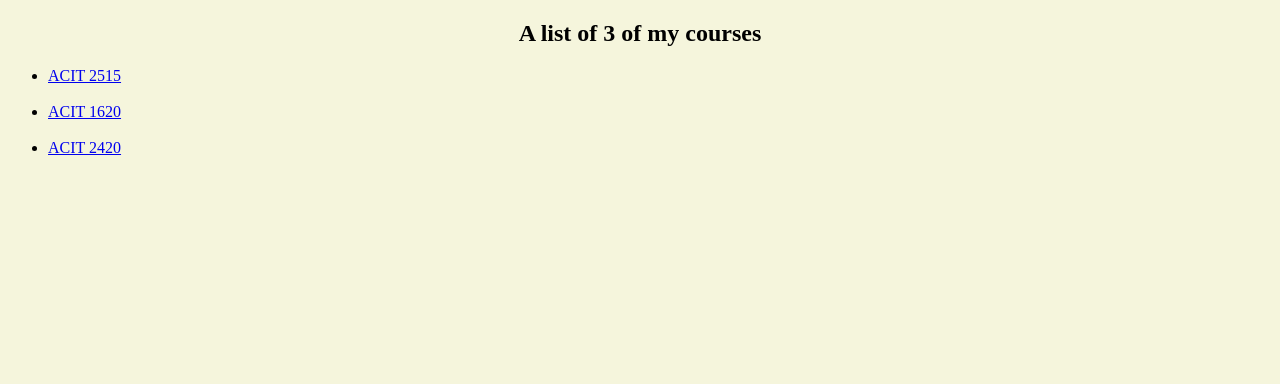
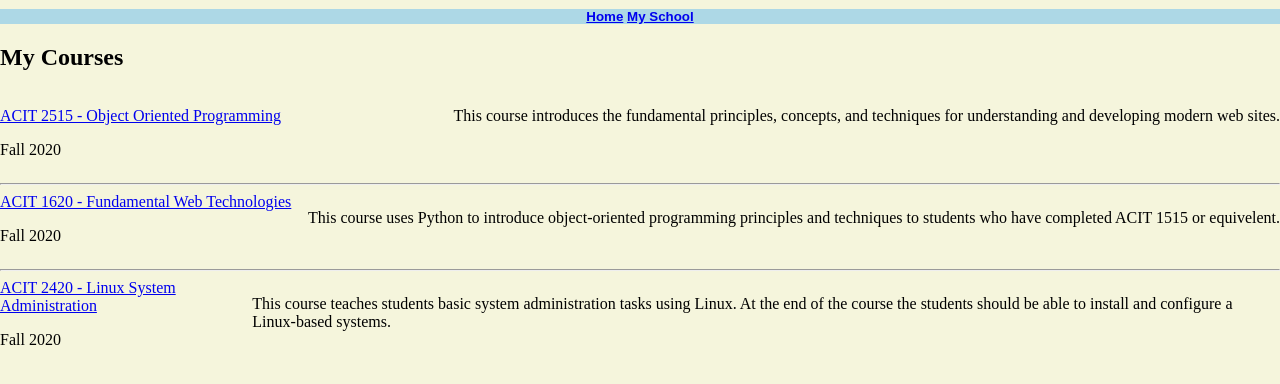
Before and after one commit to nicholasl98/LAB-2-ACIT-1620, a plain HTML site: page personal_website/misc/courses.html in a window 1280 px wide. Drawn offline with Linux system fonts and the light colour scheme.

Commit message:
Lab 5 commit

```diff
--- a/personal_website/css/stylesheet.css
+++ b/personal_website/css/stylesheet.css
@@ -1,15 +1,41 @@
 body{
             background-color: beige;
+            margin: 0;
         }
 h1{
             color : blue;
             text-align: center;
             background-color: lightblue;
             font-family: 'Montserrat', sans-serif;
+            font-size: smaller;
 }
-h2{
-            text-align: center;
+
+.outer-container {
+    display: flex;
+    flex-direction: row;
+    justify-content: space-between;
 }
-p{
-            text-align: center;
+.description-container{
+    text-align: left;
 }
+
+
+
+/*MEDIA QUERIES */
+
+/*mobiles */
+
+@media screen and (max-width: 600px){
+
+    .header > * {
+        display: flex;
+        justify-content: center;
+    }
+
+    .outer-container {
+        display: flex;
+        flex-direction: column;
+        align-items: flex-start;
+    }
+
+}
--- a/personal_website/misc/courses.html
+++ b/personal_website/misc/courses.html
@@ -3,14 +3,50 @@
 
 <link href="../css/stylesheet.css" rel="stylesheet">
 <head>
-    <h2>A list of 3 of my courses</h2>
-    <ul>
-        <li><a href="https://www.bcit.ca/study/outlines/20203045845" title="ACIT 2515"> ACIT 2515 </a></li>
-        <br>
-        <li><a href="https://www.bcit.ca/study/outlines/20201084978" title="ACIT 1620"> ACIT 1620 </a></li>
-        <br>
-        <li><a href="https://www.bcit.ca/study/outlines/20203045842" title="ACIT 1630"> ACIT 2420 </a></li>
-        <br>
+    <meta name="viewport" content="width=device-width, initial-scale=1.0">
 
-    </ul>
 </head>
+
+<body>
+
+    <h1 class="header">
+        <a href="../index.html">Home</a>
+        <a href="../misc/school.html">My School</a>
+    </h1>
+
+    <h2>My Courses</h2>
+    <div class="outer-container">
+        <div class="container">
+            <a href="https://www.bcit.ca/study/outlines/20203045845" title="ACIT 2515"> <p>ACIT 2515 - Object Oriented Programming</p></a>
+            <p class="semester"> Fall 2020 </p>
+        </div>
+        <div class="description-container">
+            <p class="description">This course introduces the fundamental principles, concepts, and techniques for understanding and developing modern web sites. </p>
+        </div>
+    </div>
+
+    <hr>
+
+    <div class="outer-container">
+        <div class="container">
+            <a href="https://www.bcit.ca/study/outlines/20201084978" title="ACIT 1620">ACIT 1620 - Fundamental Web Technologies</a>
+            <p class="semester"> Fall 2020 </p>
+        </div>
+        <div class="description-container">
+            <p class="description">This course uses Python to introduce object-oriented programming principles and techniques to students who have completed ACIT 1515 or equivelent.</p>
+        </div>
+    </div>
+
+    <hr>
+
+    <div class="outer-container">
+        <div class="container">
+            <a href="https://www.bcit.ca/study/outlines/20203045842" title="ACIT 2420"><u></u>ACIT 2420 - Linux System Administration</a>
+            <p class="semester"> Fall 2020 </p>
+        </div>
+        <div class="description-container">
+        <p class="description"> This course teaches students basic system administration tasks using Linux. At the end of the course the students should be able to install and configure a Linux-based systems. </p>
+        </div>
+    </div>
+
+</body>
```
Also changed, not shown: personal_website/index.html (+2 -2 lines).
